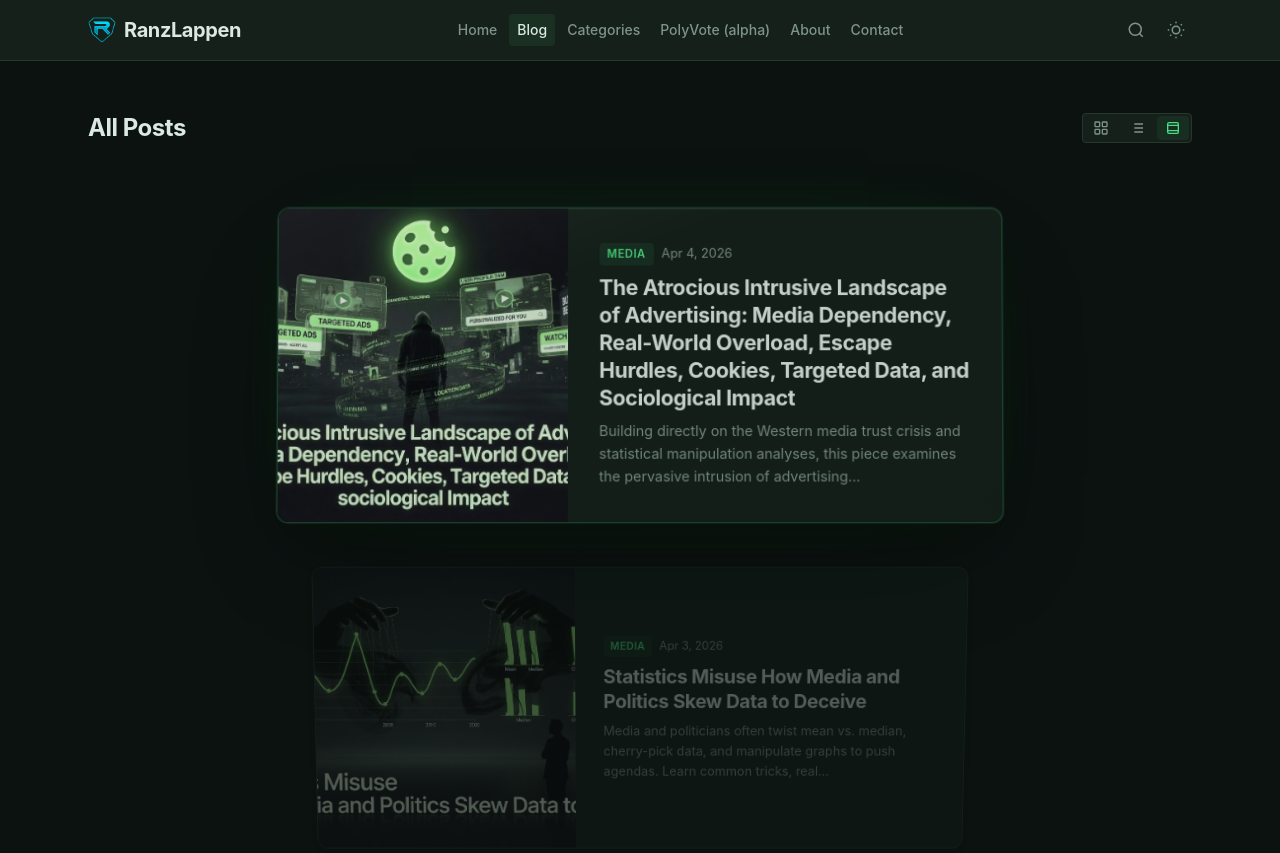
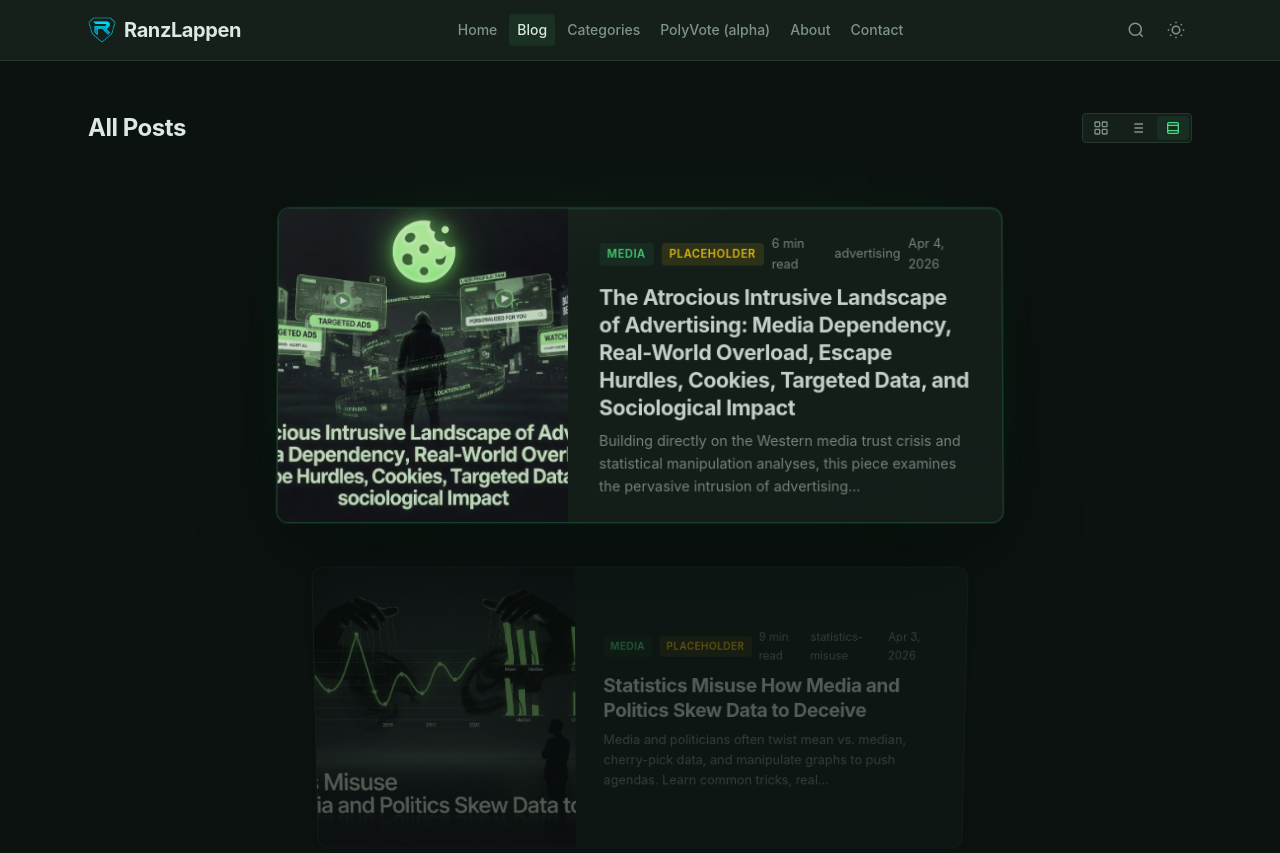
Before and after one commit to Ranzlappen/website, a Jekyll site: the page built from pages/blog.html, in a window 1280 px wide and 900 px high. Shown: the top 853 px of the window. Built offline with Jekyll 4.4.1, drawn with Linux system fonts in a browser that asks for light colours; some of the changed text lies outside the part shown.

Commit message:
Fix blog carousel snap behavior and missing carousel metadata

```diff
--- a/_includes/post-card.html
+++ b/_includes/post-card.html
@@ -1,4 +1,3 @@
-<!-- [Status field update] Added status badge (.post-card__status) for non-published posts. -->
 <article class="post-card">
   <a href="{{ post.url | relative_url }}" class="post-card__link" aria-label="{{ post.title }}">
     <div class="post-card__image{% unless post.image %} post-card__image--placeholder{% endunless %}">
--- a/_includes/post-list-item.html
+++ b/_includes/post-list-item.html
@@ -1,4 +1,3 @@
-<!-- [Status field update] Added status badge (.post-card__status) for non-published posts. -->
 <article class="post-list-item">
   <a href="{{ post.url | relative_url }}" class="post-list-item__link" aria-label="{{ post.title }}"></a>
   <time class="post-list-item__date" datetime="{{ post.date | date_to_xmlschema }}">
--- a/assets/css/style.css
+++ b/assets/css/style.css
@@ -654,26 +654,18 @@
   color: var(--c-text-faint);
 }
 
-/* ============================================================
-   Carousel View — Vertical Carousel with Scroll-Driven Focus
-   CHANGE: Removed position:sticky entirely — cards in normal flow,
-           no overlapping, no z-index issues. JS highlights the card
-           nearest viewport center as you scroll.
-   DATE: 2026-04-05
-   ============================================================ */
-
-/* Registered custom properties for smooth scroll-driven interpolation */
-@property --r-rx {
+/* Carousel view — scroll-driven focus */
+@property --carousel-tilt-x {
   syntax: '<angle>';
   inherits: true;
   initial-value: 0deg;
 }
-@property --r-scale {
+@property --carousel-scale {
   syntax: '<number>';
   inherits: true;
   initial-value: 1;
 }
-@property --r-shadow {
+@property --carousel-shadow-depth {
   syntax: '<number>';
   inherits: true;
   initial-value: 0.3;
@@ -683,13 +675,14 @@
 .carousel-active {
   scrollbar-width: thin;
   scroll-snap-type: y mandatory;
+  overscroll-behavior-y: auto;
 }
 .carousel-active::-webkit-scrollbar { width: 6px; }
 .carousel-active::-webkit-scrollbar-thumb { background: var(--c-border); border-radius: 3px; }
 .carousel-active::-webkit-scrollbar-track { background: transparent; }
 
-/* Snap points at page top and bottom so you can scroll past the cards */
-.carousel-active .section-header {
+/* Snap the top-level content block so scroll can return to true page top */
+.carousel-active .page-content {
   scroll-snap-align: start;
 }
 .carousel-active .site-footer {
@@ -732,8 +725,8 @@
   width: 100%;
   min-height: 20rem;
   transform:
-    rotateX(var(--r-rx, 0deg))
-    scale(var(--r-scale, 1));
+    rotateX(var(--carousel-tilt-x, 0deg))
+    scale(var(--carousel-scale, 1));
   transform-style: preserve-3d;
   transform-origin: 50% 50%;
   will-change: transform, opacity;
@@ -743,13 +736,13 @@
 @keyframes carousel-breathe {
   0%, 100% {
     transform:
-      rotateX(var(--r-rx, 0deg))
-      scale(var(--r-scale, 1));
+      rotateX(var(--carousel-tilt-x, 0deg))
+      scale(var(--carousel-scale, 1));
   }
   50% {
     transform:
-      rotateX(calc(var(--r-rx, 0deg) + 0.4deg))
-      scale(calc(var(--r-scale, 1) * 1.003));
+      rotateX(calc(var(--carousel-tilt-x, 0deg) + 0.4deg))
+      scale(calc(var(--carousel-scale, 1) * 1.003));
   }
 }
 .carousel-card.is-focused .carousel-card__inner {
@@ -776,8 +769,8 @@
   background: var(--c-surface);
   border: 1px solid var(--c-border);
   box-shadow:
-    0 calc(var(--r-shadow, 0.3) * 50px) calc(var(--r-shadow, 0.3) * 120px) calc(var(--r-shadow, 0.3) * -25px) var(--c-card-shadow),
-    0 calc(var(--r-shadow, 0.3) * 18px) calc(var(--r-shadow, 0.3) * 50px) -8px rgba(0,0,0,0.16),
+    0 calc(var(--carousel-shadow-depth, 0.3) * 50px) calc(var(--carousel-shadow-depth, 0.3) * 120px) calc(var(--carousel-shadow-depth, 0.3) * -25px) var(--c-card-shadow),
+    0 calc(var(--carousel-shadow-depth, 0.3) * 18px) calc(var(--carousel-shadow-depth, 0.3) * 50px) -8px rgba(0,0,0,0.16),
     0 0 0 1px rgba(0,0,0,0.03);
   transition: box-shadow 0.6s cubic-bezier(0.16, 1, 0.3, 1), border-color 0.6s ease;
 }
--- a/assets/js/main.js
+++ b/assets/js/main.js
@@ -98,9 +98,6 @@
   // -------------------------------------------------------
   // View Toggle (Grid / List / Carousel)
   // -------------------------------------------------------
-  // CHANGE: Extended view toggle to support Carousel 3D parallax mode
-  // REASON: Implement visually impressive card-stack scroll effect on /blog/
-  // DATE: 2026-04-04
   var viewGrid = document.getElementById('view-grid');
   var viewList = document.getElementById('view-list');
   var viewCarousel = document.getElementById('view-carousel');
@@ -149,11 +146,7 @@
   }
 
   // -------------------------------------------------------
-  // Carousel Vertical Carousel — Scroll-Driven Focus Engine
-  // CHANGE: Removed position:sticky entirely. Cards in normal document
-  //         flow — no overlapping, no z-index issues. JS highlights the
-  //         card nearest viewport center; others recede with tilt+scale.
-  // DATE: 2026-04-05
+  // Carousel — Scroll-Driven Focus Engine
   // -------------------------------------------------------
   var carouselRAF = null;
   var carouselScrollHandler = null;
@@ -228,9 +221,9 @@
           }
 
           card.style.opacity = opacity;
-          card.style.setProperty('--r-rx', rx + 'deg');
-          card.style.setProperty('--r-scale', scale);
-          card.style.setProperty('--r-shadow', shadow);
+          card.style.setProperty('--carousel-tilt-x', rx + 'deg');
+          card.style.setProperty('--carousel-scale', scale);
+          card.style.setProperty('--carousel-shadow-depth', shadow);
         }
       });
     }
--- a/pages/blog.html
+++ b/pages/blog.html
@@ -2,7 +2,6 @@
 layout: default
 title: Blog
 permalink: /blog/
-# [Status field update] Added status == "published" filter to both grid and list post loops.
 ---
 
 <section class="page-content">
@@ -67,6 +66,16 @@
                         {% if post.category %}
                           <span class="post-card__category">{{ post.category }}</span>
                         {% endif %}
+                        {% if post.status != "published" %}
+                          <span class="post-card__status">{{ post.status | capitalize }}</span>
+                        {% endif %}
+                        {% assign words = post.content | number_of_words %}
+                        {% assign minutes = words | divided_by: 200 %}
+                        {% if minutes < 1 %}{% assign minutes = 1 %}{% endif %}
+                        <span>{{ minutes }} min read</span>
+                        {% if post.tags.size > 0 %}
+                          <span>{{ post.tags | first }}</span>
+                        {% endif %}
                         <time datetime="{{ post.date | date_to_xmlschema }}">{{ post.date | date: "%b %-d, %Y" }}</time>
                       </div>
                       <h3 class="carousel-card__title">{{ post.title }}</h3>
@@ -76,15 +85,6 @@
                   <div class="carousel-card__face carousel-card__back">
                     <div class="carousel-card__body">
                       <p class="carousel-card__excerpt">{{ post.description | default: post.excerpt | strip_html | truncatewords: 50 }}</p>
-                      <div class="carousel-card__footer">
-                        {% assign words = post.content | number_of_words %}
-                        {% assign minutes = words | divided_by: 200 %}
-                        {% if minutes < 1 %}{% assign minutes = 1 %}{% endif %}
-                        <span>{{ minutes }} min read</span>
-                        {% if post.tags.size > 0 %}
-                          <span>{{ post.tags | first }}</span>
-                        {% endif %}
-                      </div>
                       <span class="carousel-card__cta">Read Article &rarr;</span>
                     </div>
                   </div>
```
